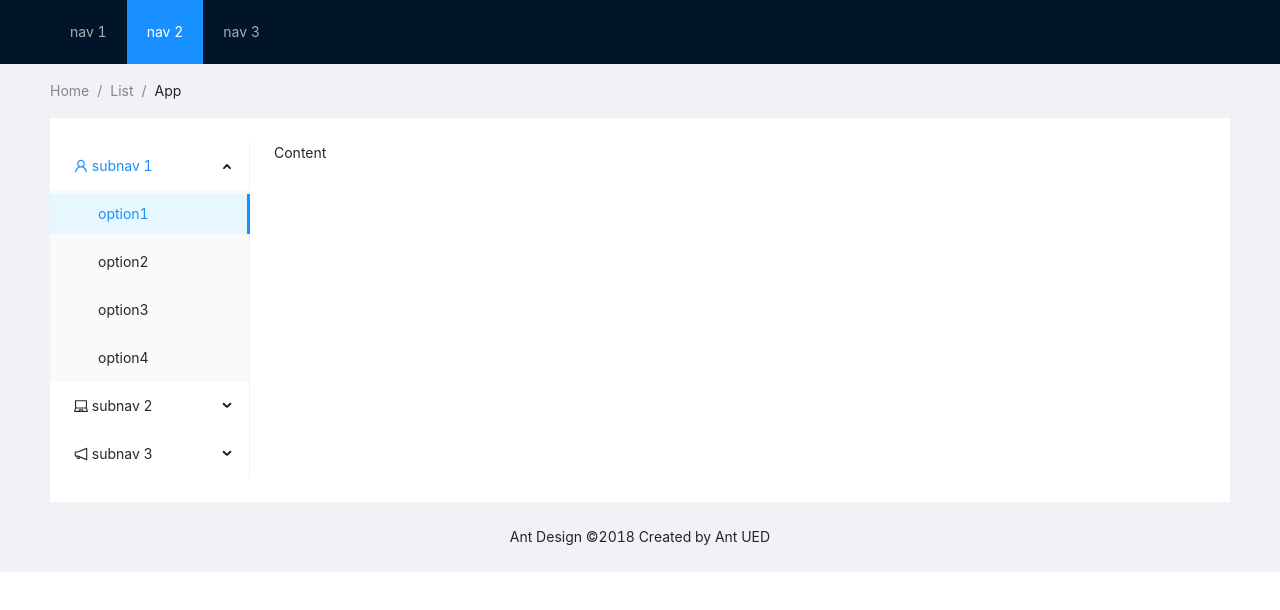
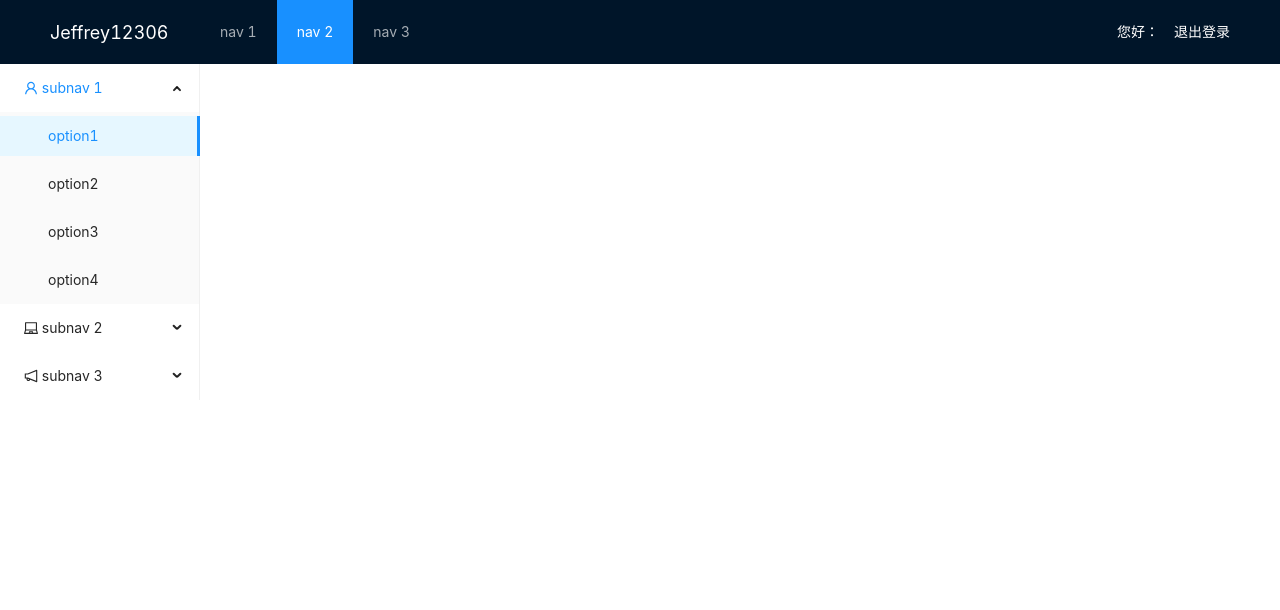
Before and after one commit to Tsukinor/train-p, a Vue app in the folder web/: page / in a window 1280 px wide. Shown: the top 610 px of the page. Built offline with nearby package versions, Linux system fonts and the light colour scheme; no server answers.

Commit message:
6.5 使用vuex(store)来保存登录信息

```diff
--- a/web/src/components/the-header.vue
+++ b/web/src/components/the-header.vue
@@ -1,6 +1,16 @@
 <template>
   <a-layout-header class="header">
-    <div class="logo" />
+    <div class="logo">
+      <router-link to="/welcome" style="color: white; font-size: 18px">
+        Jeffrey12306
+      </router-link>
+    </div>
+    <div style="float: right; color: white;">
+      您好：{{member.mobile}} &nbsp;&nbsp;
+      <router-link to="/login" style="color: white;">
+        退出登录
+      </router-link>
+    </div>
     <a-menu
         v-model:selectedKeys="selectedKeys1"
         theme="dark"
@@ -14,9 +24,32 @@
   </a-layout-header>
 
 </template>
-<script setup>
-import {ref} from "vue";
+<script >
+import {defineComponent, ref} from 'vue';
+import store from "@/store";
+// import router from '@/router'
 
-const selectedKeys1 = ref(['2']);
+export default defineComponent({
+  name: "the-header-view",
+  setup() {
+    let member = store.state.member;
+    return {
+      selectedKeys1:ref(['2']),
+      member
+    }
+  },
+});
+
+
 
 </script>
+<!-- Add "scoped" attribute to limit CSS to this component only -->
+<style scoped>
+.logo {
+  float: left;
+  height: 31px;
+  width: 150px;
+  color: white;
+  font-size: 20px;
+}
+</style>
--- a/web/src/router/index.js
+++ b/web/src/router/index.js
@@ -11,6 +11,7 @@ const routes = [
     name: 'main',
     component: () => import('../views/main.vue')
   }
+
 ]
 
 const router = createRouter({
--- a/web/src/store/index.js
+++ b/web/src/store/index.js
@@ -2,10 +2,14 @@ import { createStore } from 'vuex'
 
 export default createStore({
   state: {
+    member:{}
   },
   getters: {
   },
   mutations: {
+    setMember(state,_member){
+      state.member=_member;
+    }
   },
   actions: {
   },
--- a/web/src/views/login.vue
+++ b/web/src/views/login.vue
@@ -42,7 +42,7 @@ import { defineComponent, reactive } from 'vue';
 import axios from 'axios';
 import { notification } from 'ant-design-vue';
 import { useRouter } from 'vue-router'
-// import store from "@/store";
+import store from "@/store";
 
 export default defineComponent({
   name: "login-view",
@@ -75,8 +75,8 @@ export default defineComponent({
         if (data.success) {
           notification.success({ description: '登录成功！' });
           // 登录成功，跳到控台主页
-          router.push("/welcome");
-          // store.commit("setMember", data.content);
+          router.push("/");
+          store.commit("setMember", data.content);
         } else {
           notification.error({ description: data.message });
         }
--- a/web/src/views/main.vue
+++ b/web/src/views/main.vue
@@ -1,44 +1,20 @@
 <template>
-  <a-layout id="components-layout-demo-top-side">
-    <the-header ></the-header>
-    <a-layout-content style="padding: 0 50px">
-      <a-breadcrumb style="margin: 16px 0">
-        <a-breadcrumb-item>Home</a-breadcrumb-item>
-        <a-breadcrumb-item>List</a-breadcrumb-item>
-        <a-breadcrumb-item>App</a-breadcrumb-item>
-      </a-breadcrumb>
-      <a-layout style="padding: 24px 0; background: #fff">
-        <the-sider></the-sider>
-        <a-layout-content :style="{ padding: '0 24px', minHeight: '280px' }">
-          Content
-        </a-layout-content>
-      </a-layout>
-    </a-layout-content>
-    <a-layout-footer style="text-align: center">
-      Ant Design ©2018 Created by Ant UED
-    </a-layout-footer>
+  <a-layout id="components-layout-demo-top-side-2">
+    <the-header></the-header>
+    <a-layout>
+      <the-sider></the-sider>
+      <a-layout-content
+          :style="{ background: '#fff', padding: '24px', margin: 0, minHeight: '280px' }"
+      >
+        <router-view></router-view>
+      </a-layout-content>
+    </a-layout>
   </a-layout>
 </template>
 <script setup>
-
 import TheHeader from "@/components/the-header";
 import TheSider from "@/components/the-sider";
 </script>
 <style scoped>
-#components-layout-demo-top-side .logo {
-  float: left;
-  width: 120px;
-  height: 31px;
-  margin: 16px 24px 16px 0;
-  background: rgba(255, 255, 255, 0.3);
-}
 
-.ant-row-rtl #components-layout-demo-top-side .logo {
-  float: right;
-  margin: 16px 0 16px 24px;
-}
-
-.site-layout-background {
-  background: #fff;
-}
 </style>
```
